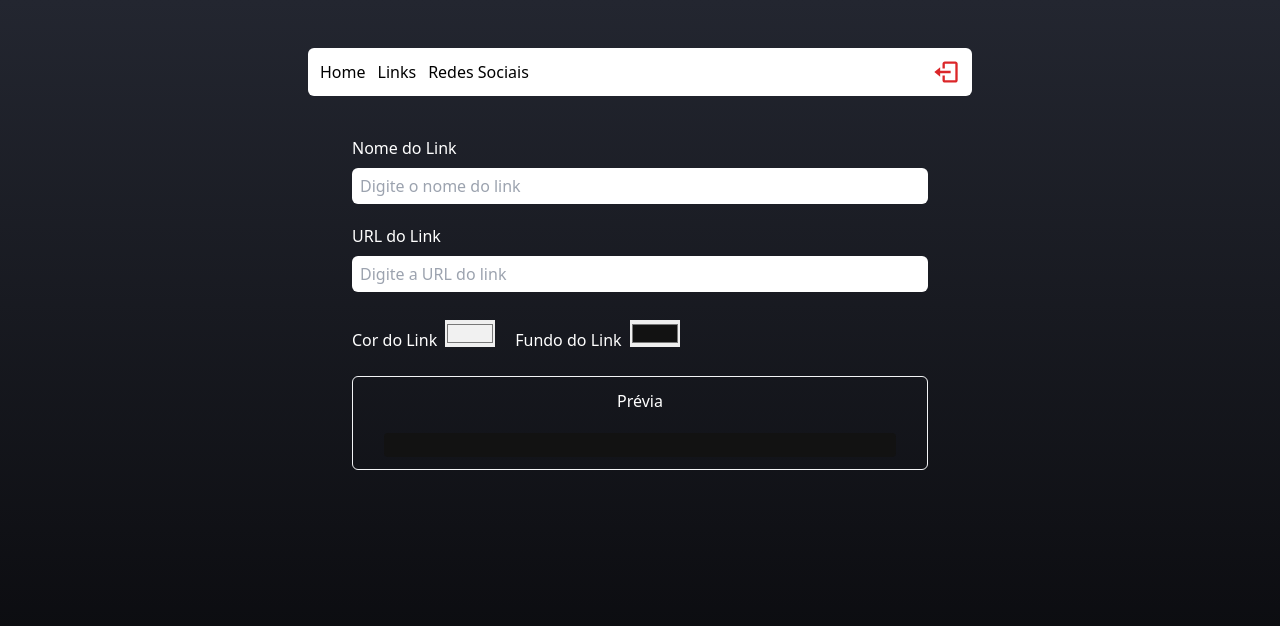
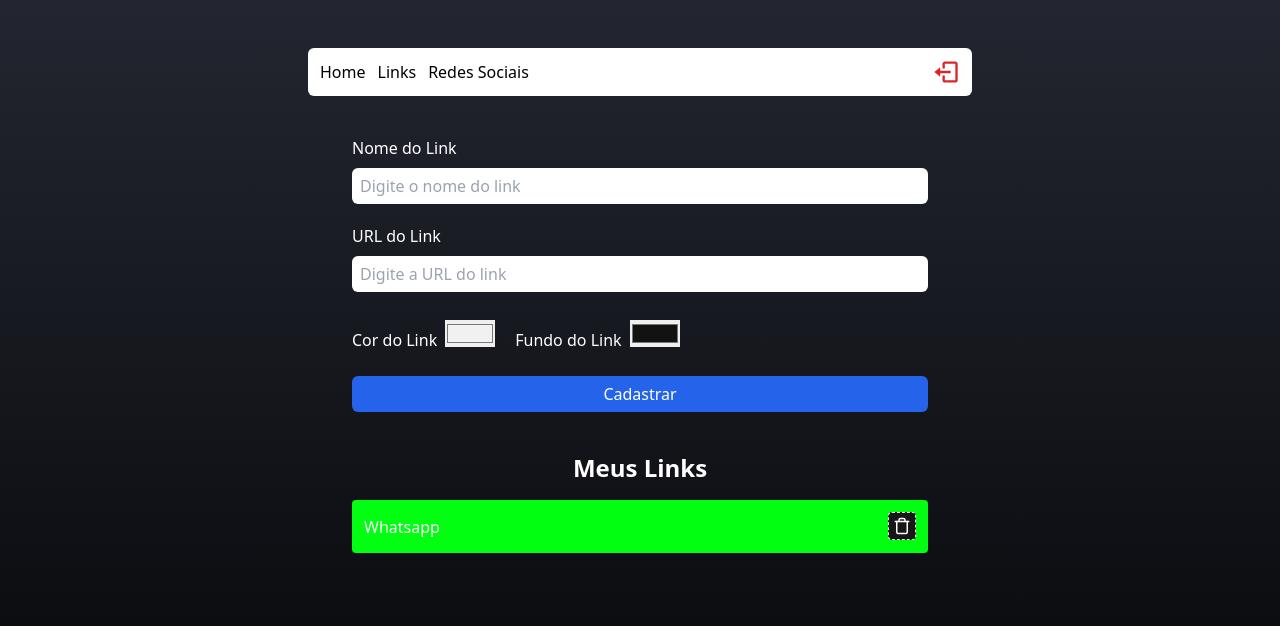
Before and after one commit to Henrique-Salles/LinkTree, a React (Vite) app: page /admin in a window 1280 px wide. Shown: the top 626 px of the page. Built offline with nearby package versions, Linux system fonts and the light colour scheme; no server answers; sample sign-in values are in the browser's storage.

Commit message:
form finished

```diff
--- a/src/pages/admin/admin.tsx
+++ b/src/pages/admin/admin.tsx
@@ -1,6 +1,7 @@
 import { Header } from "../../components/header/header";
 import { Input } from "../../components/input/input";
 import { useState } from "react";
+import { FiTrash } from "react-icons/fi";
 
 export function Admin() {
   const [nameInput, setNameInput] = useState("");
@@ -51,6 +52,7 @@ export function Admin() {
           </div>
         </section>
 
+        {nameInput !== "" && (
           <div className="flex items-center justify-center flex-col mb-7 p-1 border-gray-100 border rounded-md">
             <label className="text-white font-mediu mt-2 mb-3">Prévia</label>
             <article
@@ -65,7 +67,29 @@ export function Admin() {
               <p>{nameInput}</p>
             </article>
           </div>
+        )}
+
+        <button
+          type="submit"
+          className="mb-7 bg-blue-600 h-9 rounded-md text-white font-medium gap-4 flex justify-center items-center"
+        >
+          Cadastrar
+        </button>
       </form>
+
+      <h2 className="font-bold text-white mb-4 text-2xl">Meus Links</h2>
+
+      <article
+        className="flex justify-between items-center gap-4 w-11/12 max-w-xl rounded py-3 px-3 mb-2 select-none"
+        style={{ backgroundColor: "#00ff11", color: "#fff" }}
+      >
+        <p>Whatsapp</p>
+        <div>
+          <button className="border border-dashed p-1 rounded bg-neutral-900">
+            <FiTrash size={18} color="#fff" />
+          </button>
+        </div>
+      </article>
     </div>
   );
 }
```
Lines whose indentation alone changed are shown as unchanged.
